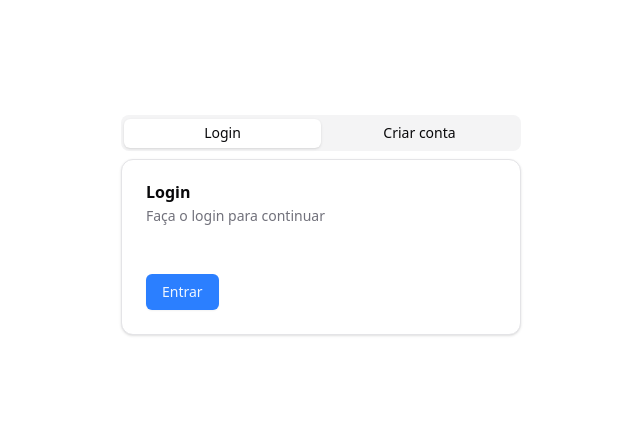
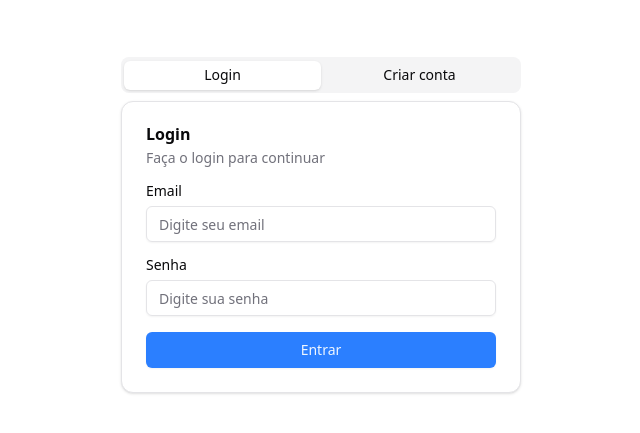
Before and after one commit to JVidalN/doutor-agenda, a Next.js app: page /authentication in a window 1280 px wide. Shown: the part 175-608 px from the top of the page, without its empty margins (319-959 px from the left). Built offline with nearby package versions, Linux system fonts and the light colour scheme.

Commit message:
feat: add login form

```diff
--- /dev/null
+++ b/src/app/authentication/components/login-form.tsx
@@ -0,0 +1,97 @@
+import { zodResolver } from "@hookform/resolvers/zod";
+import { useForm } from "react-hook-form";
+import { z } from "zod";
+
+import { Button } from "@/components/ui/button";
+import {
+  Card,
+  CardContent,
+  CardDescription,
+  CardFooter,
+  CardHeader,
+  CardTitle,
+} from "@/components/ui/card";
+import {
+  Form,
+  FormControl,
+  FormField,
+  FormItem,
+  FormLabel,
+  FormMessage,
+} from "@/components/ui/form";
+import { Input } from "@/components/ui/input";
+
+const loginSchema = z.object({
+  email: z
+    .string()
+    .trim()
+    .min(1, { message: "Email é obrigatório" })
+    .email({ message: "Email inválido" }),
+  password: z
+    .string()
+    .trim()
+    .min(8, { message: "Senha deve ter pelo menos 8 caracteres" }),
+});
+
+export default function LoginForm() {
+  const form = useForm<z.infer<typeof loginSchema>>({
+    resolver: zodResolver(loginSchema),
+    defaultValues: {
+      email: "",
+      password: "",
+    },
+  });
+
+  function onSubmit(values: z.infer<typeof loginSchema>) {
+    console.log(values);
+  }
+  return (
+    <Card>
+      <Form {...form}>
+        <form onSubmit={form.handleSubmit(onSubmit)} className="space-y-4">
+          <CardHeader>
+            <CardTitle>Login</CardTitle>
+            <CardDescription>Faça o login para continuar</CardDescription>
+          </CardHeader>
+          <CardContent className="space-y-4">
+            <FormField
+              control={form.control}
+              name="email"
+              render={({ field }) => (
+                <FormItem>
+                  <FormLabel>Email</FormLabel>
+                  <FormControl>
+                    <Input placeholder="Digite seu email" {...field} />
+                  </FormControl>
+                  <FormMessage />
+                </FormItem>
+              )}
+            />
+            <FormField
+              control={form.control}
+              name="password"
+              render={({ field }) => (
+                <FormItem>
+                  <FormLabel>Senha</FormLabel>
+                  <FormControl>
+                    <Input
+                      type="password"
+                      placeholder="Digite sua senha"
+                      {...field}
+                    />
+                  </FormControl>
+                  <FormMessage />
+                </FormItem>
+              )}
+            />
+          </CardContent>
+          <CardFooter>
+            <Button type="submit" className="w-full">
+              Entrar
+            </Button>
+          </CardFooter>
+        </form>
+      </Form>
+    </Card>
+  );
+}
--- a/src/app/authentication/page.tsx
+++ b/src/app/authentication/page.tsx
@@ -1,16 +1,8 @@
 "use client";
 
-import { Button } from "@/components/ui/button";
-import {
-  Card,
-  CardContent,
-  CardDescription,
-  CardFooter,
-  CardHeader,
-  CardTitle,
-} from "@/components/ui/card";
 import { Tabs, TabsContent, TabsList, TabsTrigger } from "@/components/ui/tabs";
 
+import LoginForm from "./components/login-form";
 import SignUpForm from "./components/sign-up-form";
 
 export default function AuthenticationPage() {
@@ -22,16 +14,7 @@ export default function AuthenticationPage() {
           <TabsTrigger value="register">Criar conta</TabsTrigger>
         </TabsList>
         <TabsContent value="login">
-          <Card>
-            <CardHeader>
-              <CardTitle>Login</CardTitle>
-              <CardDescription>Faça o login para continuar</CardDescription>
-            </CardHeader>
-            <CardContent className="space-y-2"></CardContent>
-            <CardFooter>
-              <Button>Entrar</Button>
-            </CardFooter>
-          </Card>
+          <LoginForm />
         </TabsContent>
         <TabsContent value="register">
           <SignUpForm />
```
